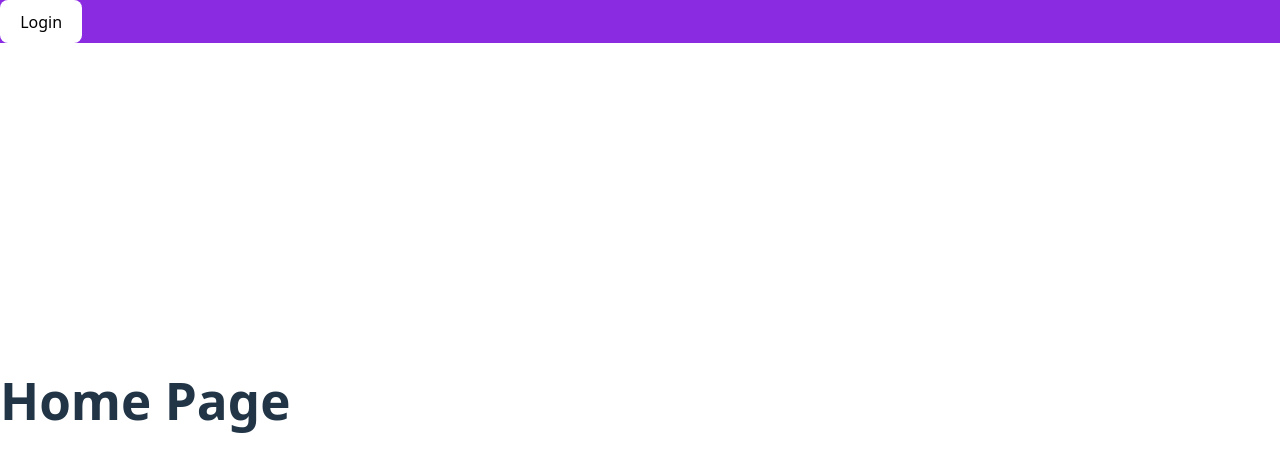
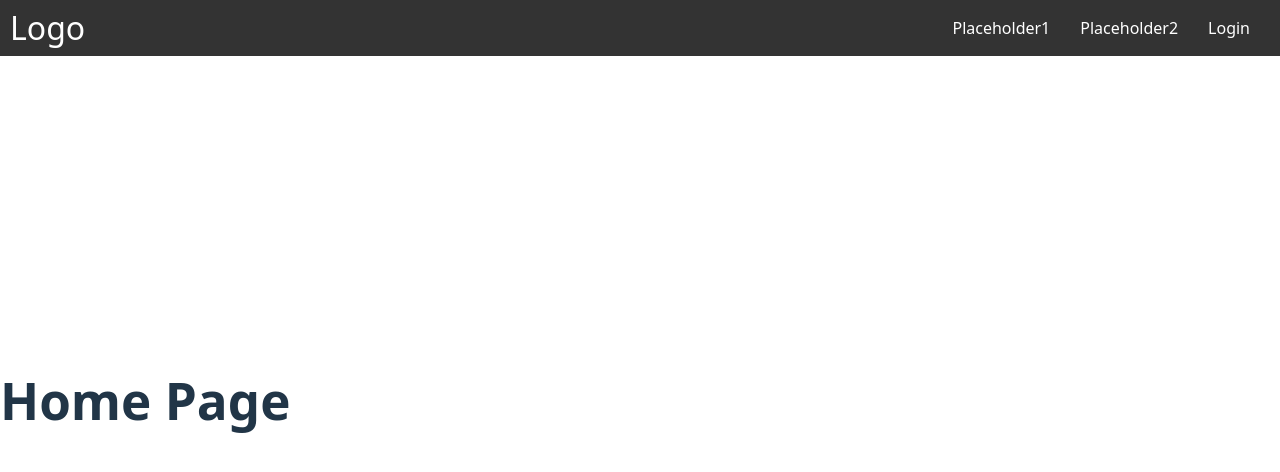
Before and after one commit to Gniewo1/Kcalculator, a React (Vite) app in the folder frontend/: page / in a window 1280 px wide. Shown: the top 472 px of the page. Built offline with nearby package versions, Linux system fonts and the light colour scheme.

Commit message:
Navbar with placeholders ready

```diff
--- a/frontend/src/components/Navbar/Navbar.css
+++ b/frontend/src/components/Navbar/Navbar.css
@@ -1,19 +1,51 @@
 .navbar{
+    background-color: #333;
+    padding: 0px;
+    display: flex;
+    justify-content: space-between;
+    align-items: center;
+
+    width: 100%;
     position: fixed;
-    display: flex;
-    width: 100%;
-    top:0;
-    align-items: center;
-    background-color: blueviolet;
+    top: 0;
+    left: 0;
+}
+
+.logo{
+    font-size: 32px;
+    text-decoration: none;
+    margin-left: 10px;
+}
+
+.logo a{
+    color:white;
+}
+.logo a:hover{
+    color:gray;
 }
 
 
-.btn-login{
-    background-color: white;
-    color:black;
-}
 
 .btn-logout{
     background-color: red;
     color: white;
 }
+
+.navbar-links {
+  display: flex;
+  list-style: none;
+  gap: 30px;
+  margin: 10;
+  margin-right: 30px;
+  align-items: center;
+}
+
+
+
+.navbar-links a{
+    color: white;
+}
+
+.navbar-links li a:hover {
+  color: gray; /* optional: hover effect */
+}
--- a/frontend/src/components/Navbar/Navbar.jsx
+++ b/frontend/src/components/Navbar/Navbar.jsx
@@ -1,7 +1,7 @@
 import "./Navbar.css";
 import axios from "axios";
 import { useEffect, useState } from 'react';
-import { useNavigate } from 'react-router-dom';
+import {  useNavigate, Link } from 'react-router-dom';
 
 const Navbar = () => {
   const [isAuthenticated, setIsAuthenticated] = useState(false);
@@ -60,12 +60,27 @@ const Navbar = () => {
 
   return (
     <nav className="navbar">
-    {isAuthenticated ? (
-      <button className="btn-logout" onClick={logout}>Logout</button>
-    ) :
-    (
-      <button className="btn-login" onClick={redirect}>Login</button>
-    )}
+      <div className="logo">
+        <Link to="/">Logo</Link>
+      </div>
+
+      <ul className="navbar-links">
+        <li>
+          <Link>Placeholder1</Link>
+        </li>
+        <li>
+          <Link>Placeholder2</Link>
+        </li>
+        <li>
+              {isAuthenticated ? (
+        <button className="btn-logout" onClick={logout}>Logout</button>
+      ) :
+      (
+        <Link to="/login">Login</Link>
+      )}
+
+        </li>
+      </ul>
 
 
     </nav>
```
Also changed, not shown: 1 other file (tests, documents, lock files or other folders).
